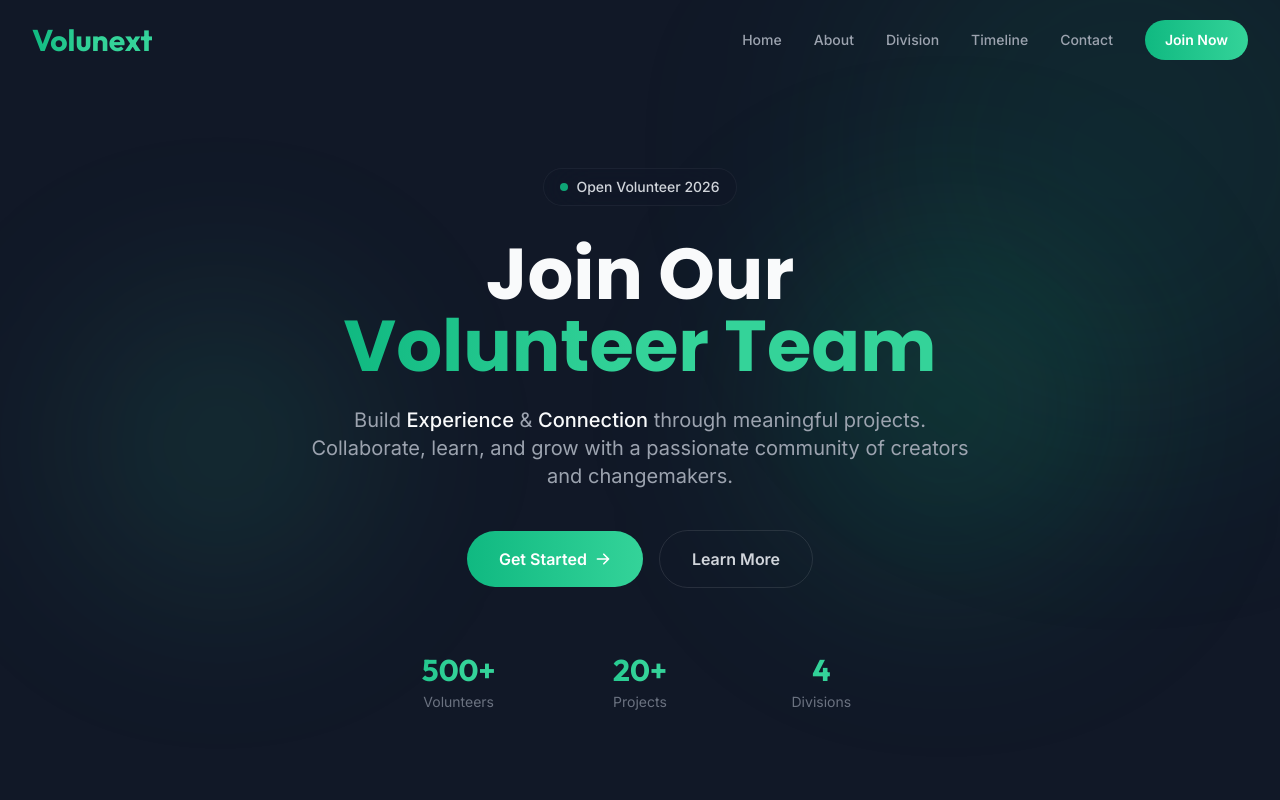
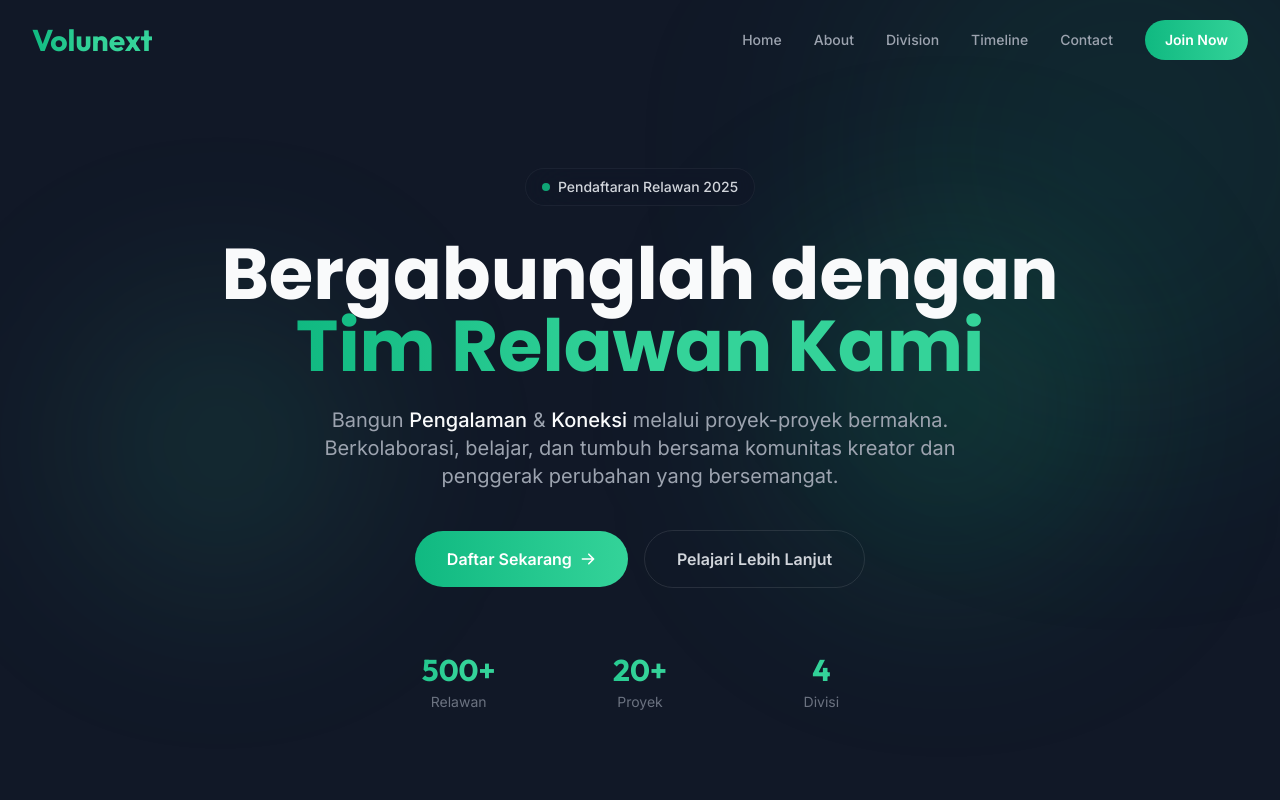
Before and after one commit to cpzz18/web-recruitment, a React (Vite) app: page / in a window 1280 px wide. Shown: the top 800 px of the page. Built offline with nearby package versions, Linux system fonts and the light colour scheme.

Commit message:
feat: add Hero page

```diff
--- a/src/components/Hero.tsx
+++ b/src/components/Hero.tsx
@@ -35,7 +35,7 @@ export default function Hero() {
         >
           <span className="w-2 h-2 rounded-full bg-primary animate-pulse" />
           <span className="text-sm font-medium text-gray-300">
-            Open Volunteer 2026
+            Pendaftaran Relawan 2025
           </span>
         </motion.div>
 
@@ -48,9 +48,9 @@ export default function Hero() {
           viewport={{ once: true }}
           className="text-4xl sm:text-5xl md:text-6xl lg:text-7xl font-heading font-bold leading-tight mb-6"
         >
-          Join Our
+          Bergabunglah dengan
           <br />
-          <span className="text-gradient">Volunteer Team</span>
+          <span className="text-gradient">Tim Relawan Kami</span>
         </motion.h1>
 
         {/* Subtitle */}
@@ -62,10 +62,10 @@ export default function Hero() {
           viewport={{ once: true }}
           className="text-lg sm:text-xl text-gray-400 max-w-2xl mx-auto mb-10 leading-relaxed"
         >
-          Build <span className="text-light font-medium">Experience</span> &{' '}
-          <span className="text-light font-medium">Connection</span> through
-          meaningful projects. Collaborate, learn, and grow with a passionate
-          community of creators and changemakers.
+          Bangun <span className="text-light font-medium">Pengalaman</span> &{' '}
+          <span className="text-light font-medium">Koneksi</span> melalui
+          proyek-proyek bermakna. Berkolaborasi, belajar, dan tumbuh bersama
+          komunitas kreator dan penggerak perubahan yang bersemangat.
         </motion.p>
 
         {/* CTA Buttons */}
@@ -83,14 +83,14 @@ export default function Hero() {
             rel="noopener noreferrer"
             className="group inline-flex items-center gap-2 px-8 py-4 font-semibold text-white rounded-full bg-gradient-to-r from-primary to-primary-light hover:shadow-xl hover:shadow-primary/30 transition-all duration-300 hover:-translate-y-1"
           >
-            Get Started
+            Daftar Sekarang
             <HiArrowRight className="group-hover:translate-x-1 transition-transform" />
           </a>
           <a
             href="#about"
             className="px-8 py-4 font-semibold text-gray-300 rounded-full border border-white/10 hover:border-primary/40 hover:text-primary transition-all duration-300 hover:-translate-y-1"
           >
-            Learn More
+            Pelajari Lebih Lanjut
           </a>
         </motion.div>
 
@@ -104,9 +104,9 @@ export default function Hero() {
           className="mt-16 grid grid-cols-3 gap-8 max-w-lg mx-auto"
         >
           {[
-            { value: '500+', label: 'Volunteers' },
-            { value: '20+', label: 'Projects' },
-            { value: '4', label: 'Divisions' },
+            { value: '500+', label: 'Relawan' },
+            { value: '20+', label: 'Proyek' },
+            { value: '4', label: 'Divisi' },
           ].map((stat) => (
             <div key={stat.label} className="text-center">
               <div className="text-2xl sm:text-3xl font-display font-bold text-gradient">
```
